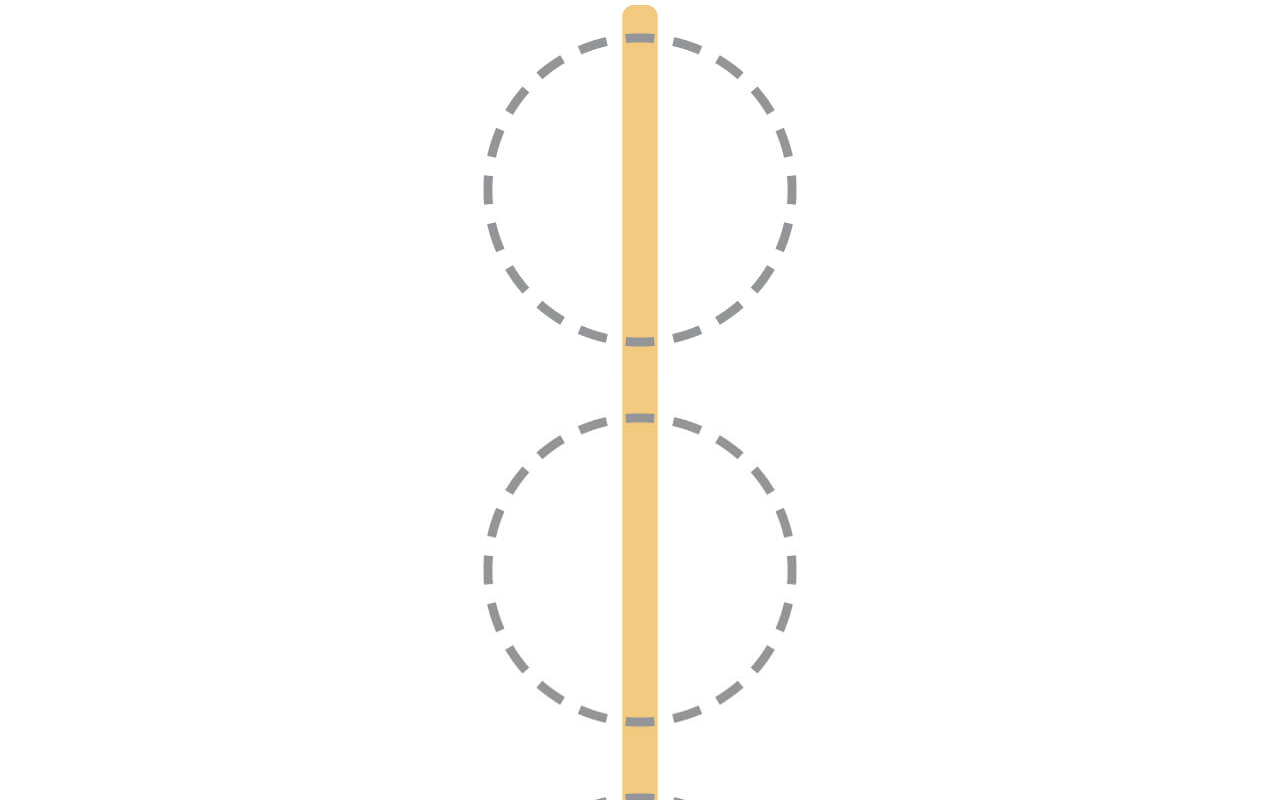
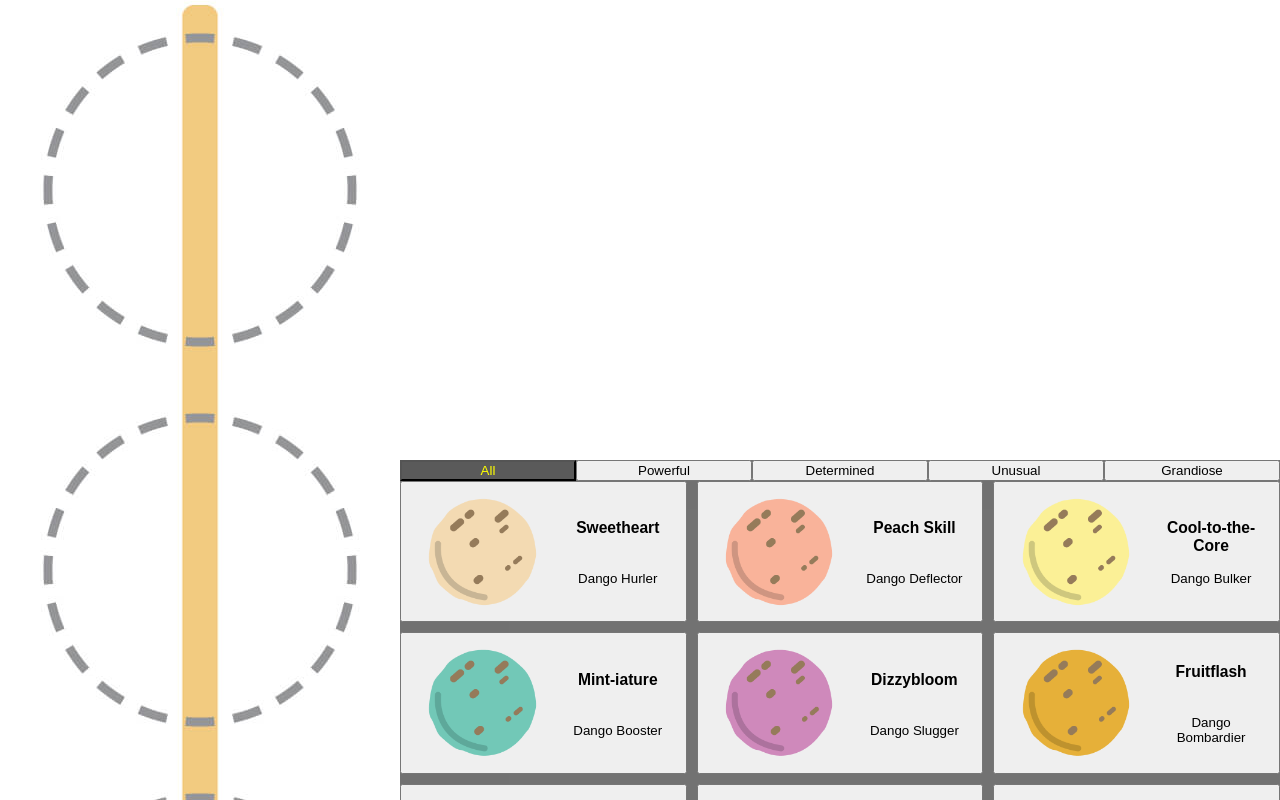
Before and after one commit to ColbPeyton/design-dango, a React (Create React App) app: page / in a window 1280 px wide. Shown: the top 800 px of the page. Built offline with nearby package versions, Linux system fonts and the light colour scheme.

Commit message:
update App markup, add styling for DangoStick and DangoSelection components

```diff
--- a/src/components/App.tsx
+++ b/src/components/App.tsx
@@ -8,8 +8,14 @@
   return (
     <div className='container-app'>
       <CurrentDangoProvider>
-        <DangoStick />
-        <DangoSelection />
+        <div className='container-dango-selection-stick'>
+          <div className='container-dango-stick'>
+            <DangoStick />
+          </div>
+          <div className='container-dango-selection'>
+            <DangoSelection />
+          </div>
+        </div>
       </CurrentDangoProvider>
     </div>
   );
--- a/src/styles/App.scss
+++ b/src/styles/App.scss
@@ -2,4 +2,32 @@
     width: 100%;
     height: 100%;
     max-width: 2000px;
+
+    .container-dango-selection-stick{
+        width: 100%;
+        height: 100%;
+        display: flex;
+        justify-content: center;
+        align-items: center;
+        flex-direction: column;
+    }
 }
+
+
+@media screen and (min-width: 480px){
+    .container-app{
+        .container-dango-selection-stick{
+            width: 100%;
+            height: 100%;
+            display: flex;
+            justify-content: space-around;
+            align-items: center;
+            flex-direction: row;
+
+            .container-dango-stick{
+                width: 40%;
+            }
+        }
+    }
+
+}
```
